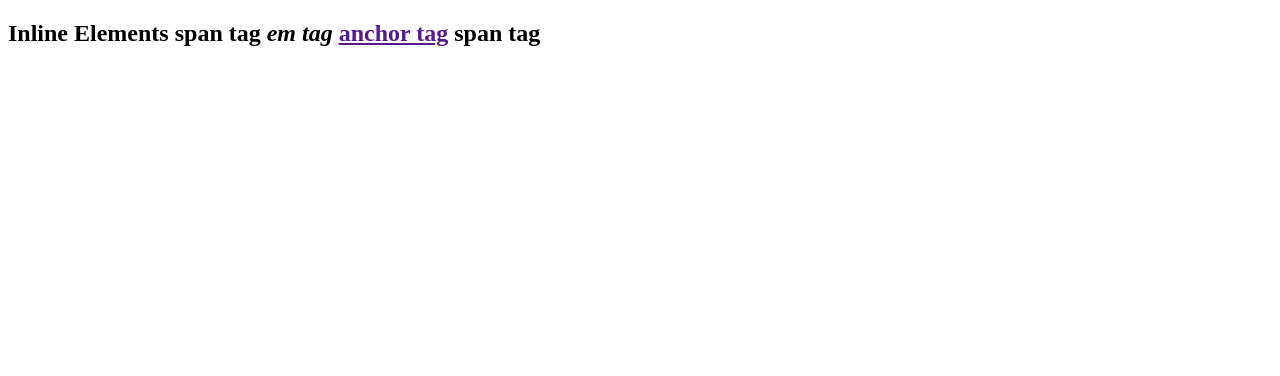
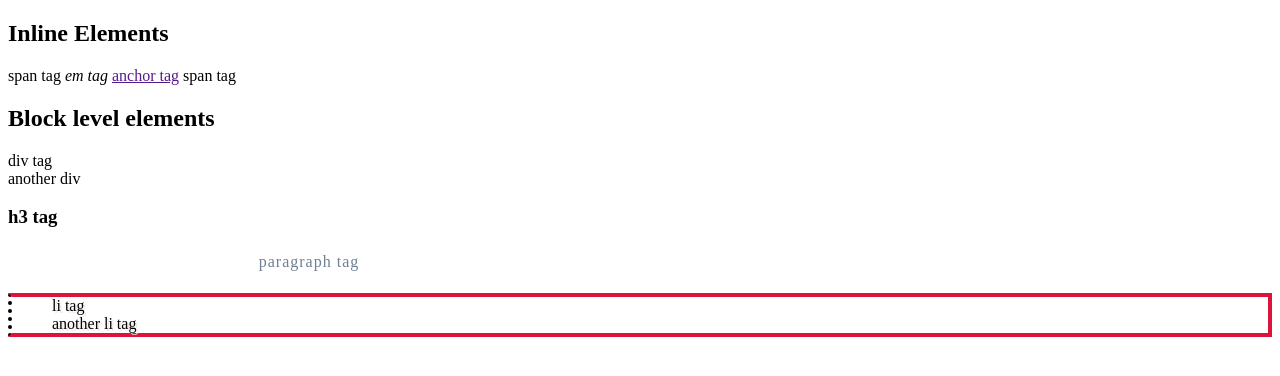
Before and after one commit to PKG-7/html-css-ninja, a website: page index.html in a window 1280 px wide. Drawn offline with Linux system fonts and the light colour scheme.

Commit message:
Block level elements

```diff
--- a/index.html
+++ b/index.html
@@ -11,15 +11,23 @@
 </head>
 <body>
 
-    <h2>Inline Elements
+    <h2>Inline Elements</h2>
 
         <span>span tag</span>
         <em>em tag</em>
         <a href="">anchor tag</a>
         <span>span tag</span>
 
-    </h2>
+    <h2>Block level elements</h2>
 
+    <div>div tag</div>
+    <div>another div</div>
+    <h3>h3 tag</h3>
+    <p>paragraph tag</p>
+    <ul>
+        <li>li tag</li>
+        <li>another li tag</li>
+    </ul>
 
 
 </body>
```
